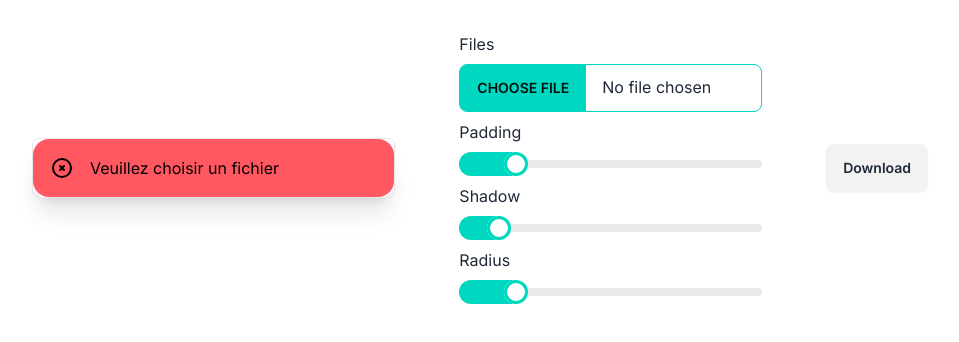
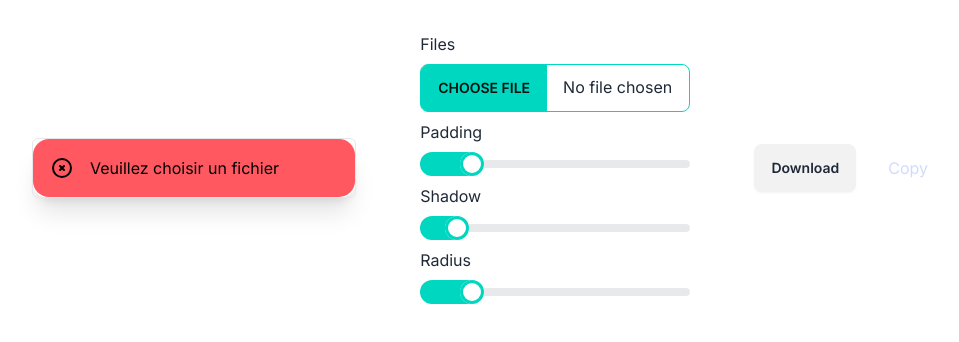
Before and after one commit to OceaneEmile/WorkshopUsestate-React, a Next.js app in the folder my-app/: page / in a window 1280 px wide. Shown: the top 342 px of the page, without its empty margins (160-1119 px from the left). Built offline with nearby package versions, Linux system fonts and the light colour scheme.

Commit message:
ajout du copy image on clipboard

```diff
--- a/my-app/app/page.jsx
+++ b/my-app/app/page.jsx
@@ -5,14 +5,48 @@ import { renderPNG } from "./render-png";
 import Link from "next/link";
 
 export default function Home() {
-
   const [image, setImage] = useState(null);
+  const [loading, setLoading] = useState("idle");
 
   const [settings, setSettings] = useState({
     padding: 16, // ce sont les valeurs par défaut
     shadow: 10,
     radius: 16,
   });
+
+  // Méthode pour désactiver le bouton download si telechargement en cours
+  const handleDownload = async (isCopying) => {
+    setLoading(isCopying ? "copying" : "downloading");
+    const { blob } = await renderPNG({
+      image,
+      settings,
+    });
+    const url = URL.createObjectURL(blob);
+
+    if (isCopying) {
+      try {
+        await navigator.clipboard.write([
+          new ClipboardItem({
+            "image/png": blob,
+          }),
+        ]);
+        alert("Image copiée dans le presse-papiers !");
+      } catch (err) {
+        console.error("Échec de la copie de l'image : ", err);
+        alert("La copie de l'image a échoué.");
+      }
+    } else {
+      const link = document.createElement("a");
+      link.download = image.name.replace(/\.(jpg|jpeg|png)$/i, "-elevation.png");
+      link.href = url;
+      document.body.appendChild(link); // Ajout temporaire à l'élément body
+      link.click();
+      document.body.removeChild(link); // Suppression après le clic
+      URL.revokeObjectURL(url); // Libération de l'URL
+    }
+    setLoading("idle");
+  }
+
   // Méthode pour modifier les paramètres
   const setSetting = (name, value) => {
     setSettings((curr) => ({
@@ -20,14 +54,17 @@ export default function Home() {
       [name]: value, // il faut utiliser la syntaxe array pour pouvoir modifier les valeurs
     }));
   };
+
   // Méthode pour gérer l'upload d'image
   const handleImageUpload = (event) => {
-    // const file = event.target.files[0];
-    // setImage(URL.createObjectURL(file));
-    // console.log(file);
     const files = event.target.files;
     const file = files[0];
-    console.log(file);
+
+    // Vérification du type de fichier avec message d'erreur
+    if (file.type !== "image/jpeg" && file.type !== "image/png") {
+      alert("Veuillez choisir une image au format JPEG ou PNG");
+      return;
+    }
 
     const reader = new FileReader();
 
@@ -37,7 +74,7 @@ export default function Home() {
       img.onload = function () {
         setImage({
           width: img.width,
-          height : img.height,
+          height: img.height,
           src: img.src,
           name: file.name,
         });
@@ -46,16 +83,13 @@ export default function Home() {
     };
     reader.readAsDataURL(file);
   };
-//console.log(image);
-console.log(settings);
 
   return (
     <main className="flex justify-center items-center m-auto max-w-4xl max-lg:flex-col gap-8 min-h-full">
-      <div class="card bg-base-100 w-96 shadow-xl">
+      <div className="card bg-base-100 w-96 shadow-xl">
         <div className="w-full h-fit border rounded-md">
           <ImageGenerator settings={settings} image={image} />
         </div>
-
       </div>
       <div className="card-body">
         <span>Files</span>
@@ -70,7 +104,7 @@ console.log(settings);
           min="0"
           max="100"
           value={settings.padding}
-          onChange={(e) => setSetting("padding", Number (e.target.value))} // on change la valeur de padding : onChange={(e) => setSetting("key", e.target.value)}
+          onChange={(e) => setSetting("padding", Number(e.target.value))} // on change la valeur de padding : onChange={(e) => setSetting("key", e.target.value)}
           className="range range-accent"
         />
         <span>Shadow</span>
@@ -79,7 +113,7 @@ console.log(settings);
           min="0"
           max="100"
           value={settings.shadow}
-           onChange={(e) => setSetting("shadow",  Number (e.target.value))}
+          onChange={(e) => setSetting("shadow", Number(e.target.value))}
           className="range range-accent"
         />
         <span>Radius</span>
@@ -88,29 +122,24 @@ console.log(settings);
           min="0"
           max="100"
           value={settings.radius}
-          onChange={(e) => setSetting("radius",  Number (e.target.value))}
+          onChange={(e) => setSetting("radius", Number(e.target.value))}
           className="range range-accent"
         />
       </div>
       <button
         className="btn"
-      onClick={async () => {
-        const { blob } = await renderPNG({
-          image,
-          settings,
-        });
-        //console.log(blob);
-        const url = URL.createObjectURL(blob);
-
-        const link = document.createElement("a");
-        link.download = image.name.replace(".jpg","-elevation.png");
-        link.href = url;
-        link.click();
-      }}
+        onClick={() => handleDownload(false)}
+        disabled={loading !== "idle"}
       >
-      Download
+        Download {loading === "downloading" ? "..." : ""}
       </button>
-
+      <button
+        className="btn-primary"
+        onClick={() => handleDownload(true)}
+        disabled={loading !== "idle"}
+      >
+        Copy {loading === "copying" ? "..." : ""}
+      </button>
     </main>
   );
 }
--- /dev/null
+++ b/package.json
@@ -0,0 +1,6 @@
+{
+  "devDependencies": {
+    "daisyui": "^4.12.10"
+  }
+
+}
```
Also changed, not shown: 1 other file (tests, documents, lock files or other folders). Lines whose indentation alone changed are shown as unchanged.
